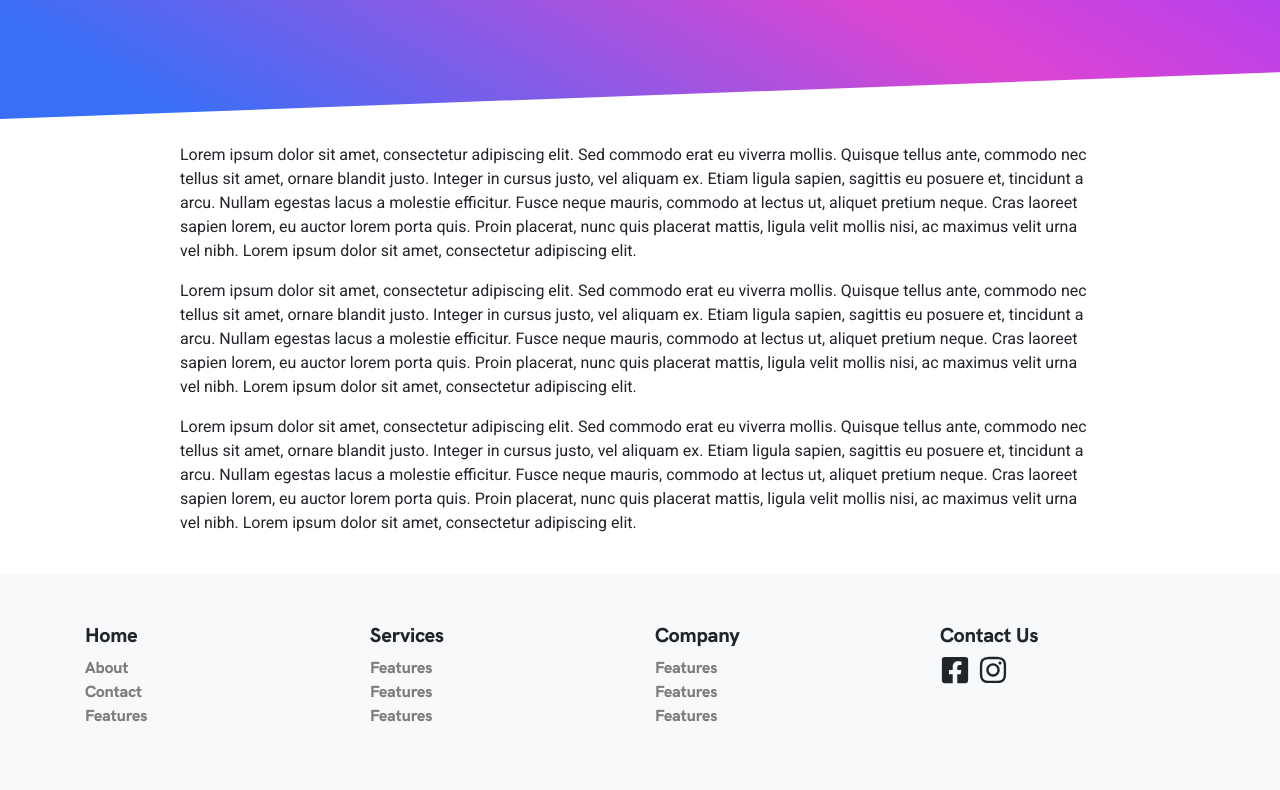
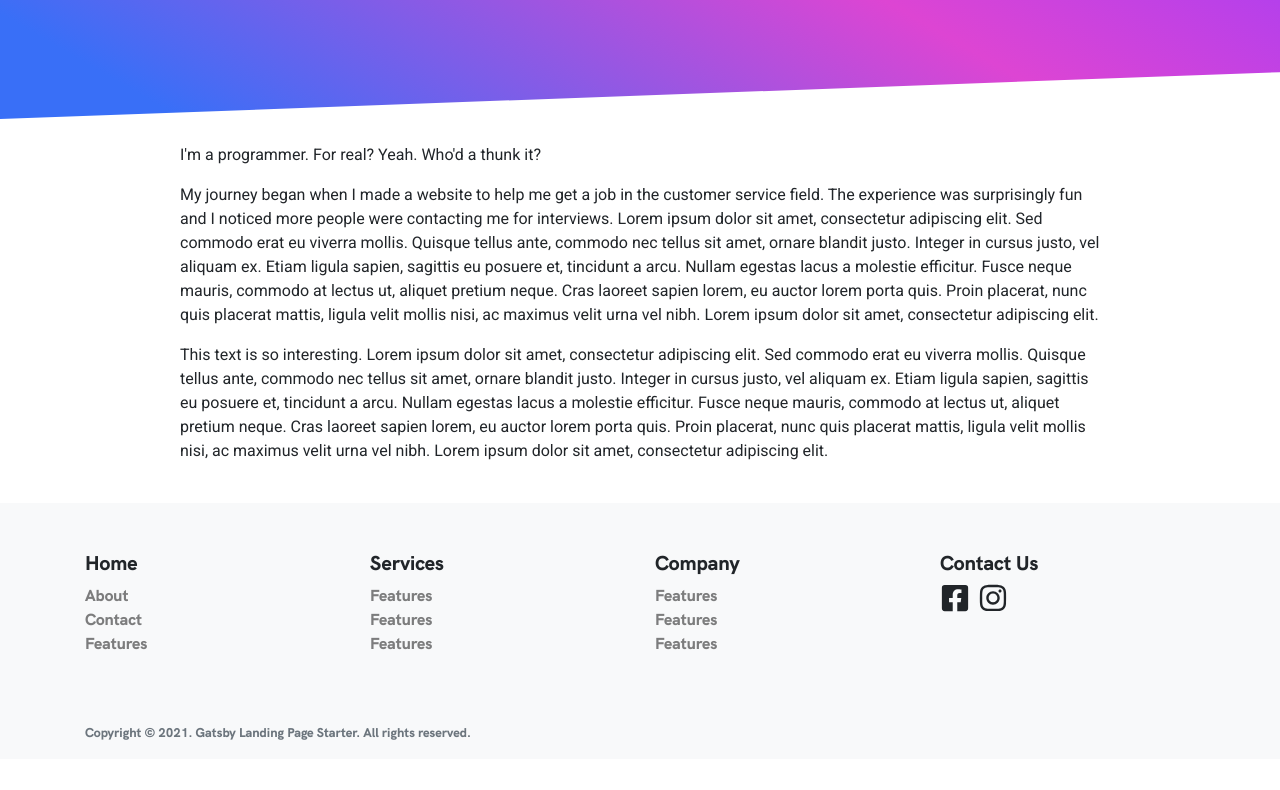
Before and after one commit to spaceC00kie/portfolio-website, a Gatsby site in the folder gatsby-strapi-starter/: page /about in a window 1280 px wide. Shown: the part 289-1079 px from the top of the page. After the commit the page ends 1048 px from the top, so only its background shows below. Built offline with nearby package versions, Linux system fonts and the light colour scheme; Gatsby itself is replaced by a stand-in of ours.

Commit message:
added my own info

```diff
--- a/gatsby-strapi-starter/src/pages/about.js
+++ b/gatsby-strapi-starter/src/pages/about.js
@@ -2,8 +2,13 @@
 import PageTemplate from "../components/pageTemplate"
 
 let About = () => (
-  <PageTemplate title="About Us">
+  <PageTemplate title="About Me">
     <p>
+      I'm a programmer. For real? Yeah. Who'd a thunk it?
+    </p>
+    <p>
+      My journey began when I made a website to help me get a job in the customer service field.
+      The experience was surprisingly fun and I noticed more people were contacting me for interviews.
       Lorem ipsum dolor sit amet, consectetur adipiscing elit. Sed commodo erat
       eu viverra mollis. Quisque tellus ante, commodo nec tellus sit amet,
       ornare blandit justo. Integer in cursus justo, vel aliquam ex. Etiam
@@ -15,18 +20,7 @@
       adipiscing elit.
     </p>
     <p>
-      Lorem ipsum dolor sit amet, consectetur adipiscing elit. Sed commodo erat
-      eu viverra mollis. Quisque tellus ante, commodo nec tellus sit amet,
-      ornare blandit justo. Integer in cursus justo, vel aliquam ex. Etiam
-      ligula sapien, sagittis eu posuere et, tincidunt a arcu. Nullam egestas
-      lacus a molestie efficitur. Fusce neque mauris, commodo at lectus ut,
-      aliquet pretium neque. Cras laoreet sapien lorem, eu auctor lorem porta
-      quis. Proin placerat, nunc quis placerat mattis, ligula velit mollis nisi,
-      ac maximus velit urna vel nibh. Lorem ipsum dolor sit amet, consectetur
-      adipiscing elit.
-    </p>
-    <p>
-      Lorem ipsum dolor sit amet, consectetur adipiscing elit. Sed commodo erat
+      This text is so interesting. Lorem ipsum dolor sit amet, consectetur adipiscing elit. Sed commodo erat
       eu viverra mollis. Quisque tellus ante, commodo nec tellus sit amet,
       ornare blandit justo. Integer in cursus justo, vel aliquam ex. Etiam
       ligula sapien, sagittis eu posuere et, tincidunt a arcu. Nullam egestas
```
Also changed, not shown: gatsby-strapi-starter/src/pages/index.js (+8 -8 lines).
